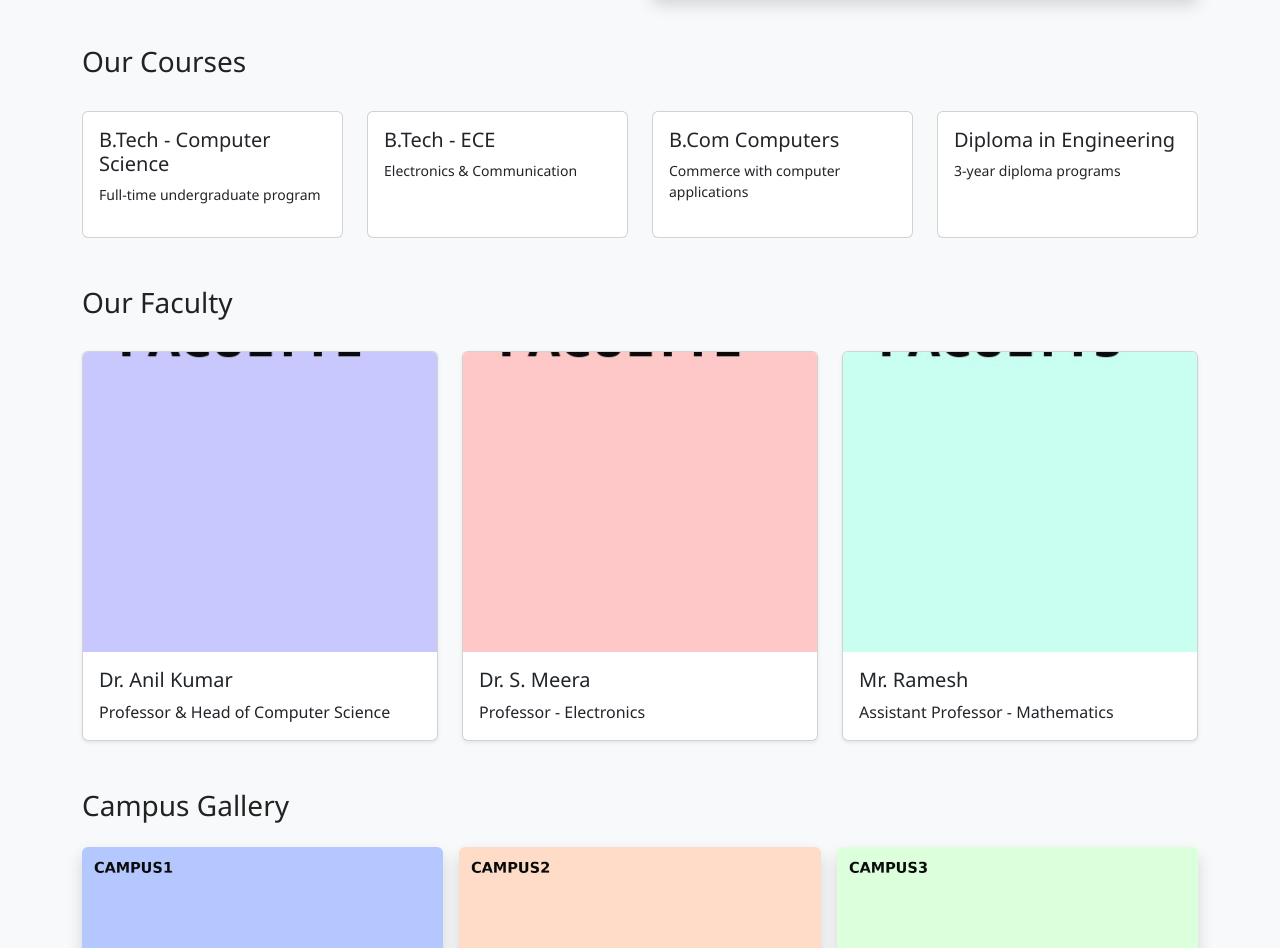
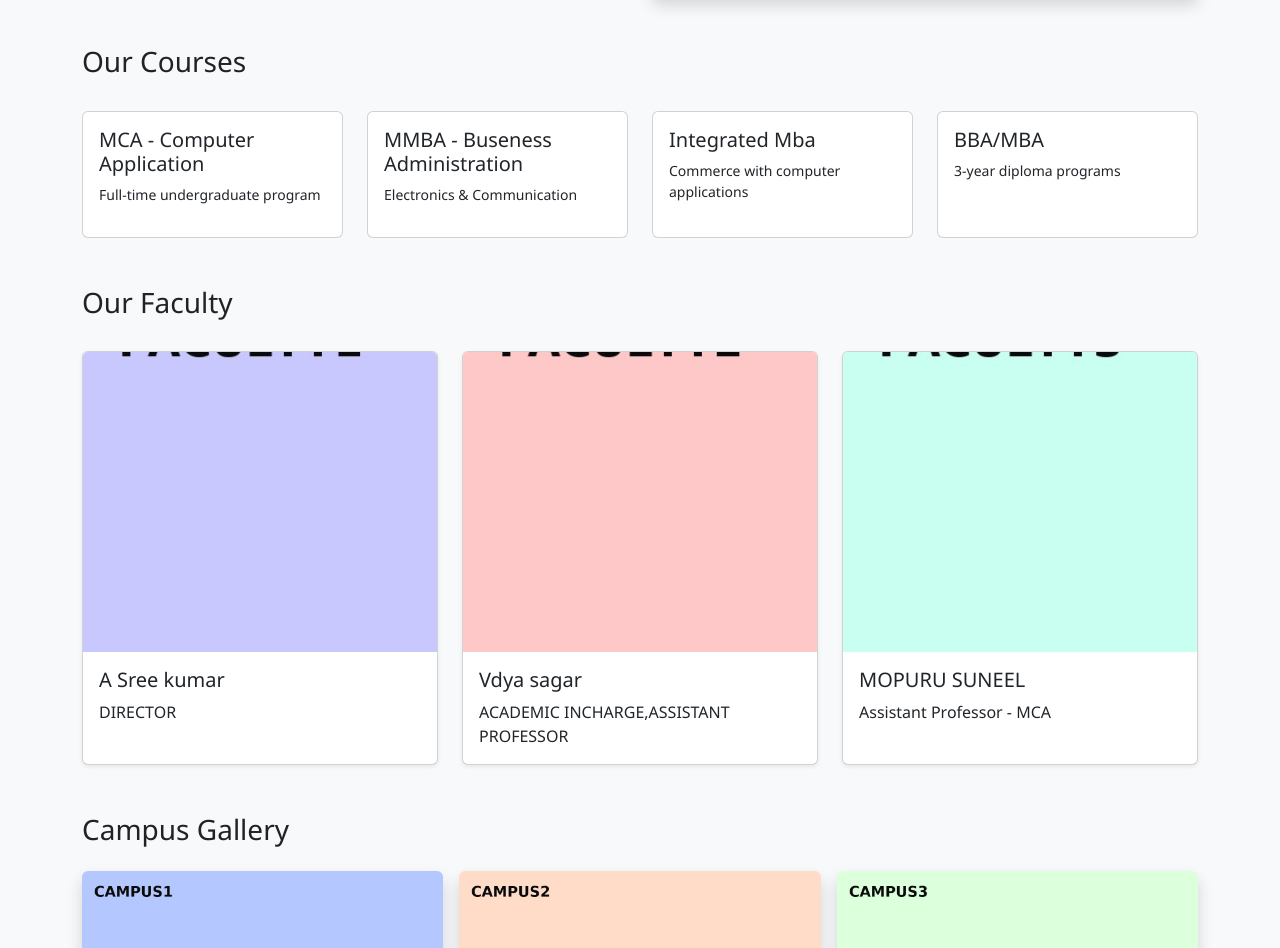
Before and after one commit to skiimscollegelab-afk/skiims-college, a plain HTML site: page index.html in a window 1280 px wide. Shown: the part 681-1629 px from the top of the page. Drawn offline with nearby package versions, Linux system fonts and the light colour scheme.

Commit message:
Update index.html

```diff
--- a/index.html
+++ b/index.html
@@ -55,10 +55,10 @@
       <section id="courses" class="mb-5">
         <h3>Our Courses</h3>
         <div class="row row-cols-1 row-cols-md-2 row-cols-lg-4 g-4 mt-2">
-          <div class="col"><div class="card h-100"><div class="card-body"><h5>B.Tech - Computer Science</h5><p class="small">Full-time undergraduate program</p></div></div></div>
-          <div class="col"><div class="card h-100"><div class="card-body"><h5>B.Tech - ECE</h5><p class="small">Electronics & Communication</p></div></div></div>
-          <div class="col"><div class="card h-100"><div class="card-body"><h5>B.Com Computers</h5><p class="small">Commerce with computer applications</p></div></div></div>
-          <div class="col"><div class="card h-100"><div class="card-body"><h5>Diploma in Engineering</h5><p class="small">3-year diploma programs</p></div></div></div>
+          <div class="col"><div class="card h-100"><div class="card-body"><h5>MCA - Computer Application</h5><p class="small">Full-time undergraduate program</p></div></div></div>
+          <div class="col"><div class="card h-100"><div class="card-body"><h5>MMBA - Buseness Administration</h5><p class="small">Electronics & Communication</p></div></div></div>
+          <div class="col"><div class="card h-100"><div class="card-body"><h5>Integrated Mba</h5><p class="small">Commerce with computer applications</p></div></div></div>
+          <div class="col"><div class="card h-100"><div class="card-body"><h5>BBA/MBA</h5><p class="small">3-year diploma programs</p></div></div></div>
         </div>
       </section>
 
@@ -69,8 +69,8 @@
             <div class="card h-100 shadow-sm">
               <img src="faculty1.jpg" class="card-img-top" alt="Faculty">
               <div class="card-body">
-                <h5 class="card-title">Dr. Anil Kumar</h5>
-                <p class="card-text">Professor & Head of Computer Science</p>
+                <h5 class="card-title">A Sree kumar</h5>
+                <p class="card-text">DIRECTOR</p>
               </div>
             </div>
           </div>
@@ -78,8 +78,8 @@
             <div class="card h-100 shadow-sm">
               <img src="faculty2.jpg" class="card-img-top" alt="Faculty">
               <div class="card-body">
-                <h5 class="card-title">Dr. S. Meera</h5>
-                <p class="card-text">Professor - Electronics</p>
+                <h5 class="card-title"> Vdya sagar</h5>
+                <p class="card-text">ACADEMIC INCHARGE,ASSISTANT PROFESSOR</p>
               </div>
             </div>
           </div>
@@ -87,8 +87,8 @@
             <div class="card h-100 shadow-sm">
               <img src="faculty3.jpg" class="card-img-top" alt="Faculty">
               <div class="card-body">
-                <h5 class="card-title">Mr. Ramesh</h5>
-                <p class="card-text">Assistant Professor - Mathematics</p>
+                <h5 class="card-title">MOPURU SUNEEL</h5>
+                <p class="card-text">Assistant Professor - MCA</p>
               </div>
             </div>
           </div>
```
